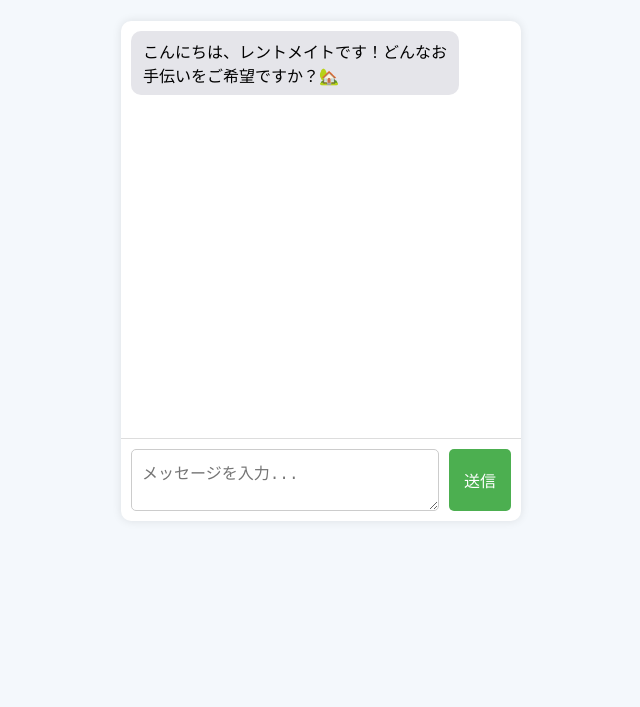
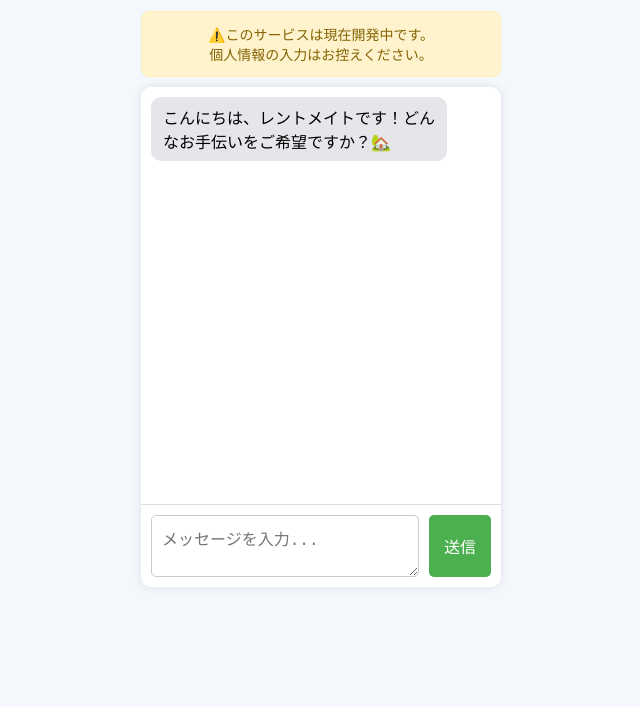
Before and after one commit to pakusui/web-chat-gpt, a website: page public/index.html in a window 1280 px wide. Shown: the part 93-800 px from the top of the page, without its empty margins (319-959 px from the left). Drawn offline with Linux system fonts and the light colour scheme.

Commit message:
注意書き追加
テキスト追加、幅修正

```diff
--- a/public/index.html
+++ b/public/index.html
@@ -8,9 +8,15 @@
   <link rel="icon" href="favicon.ico" />
 </head>
 <body>
+  <div class="main-wrapper">
     <div class="header">
       <h1>🏠 RentMate（レントメイト）</h1>
       <p class="subtitle">─ あなたの「お部屋探し」に寄り添うAI ─</p>
+    </div>
+
+    <div class="notice">
+      ⚠️このサービスは現在開発中です。<br>
+      個人情報の入力はお控えください。<br>
     </div>
 
     <div class="chat-container">
@@ -20,7 +26,7 @@
         <button id="send-btn">送信</button>
       </div>
     </div>
+  </div>
 
   <script src="script.js"></script>
 </body>
-</html>
--- a/public/style.css
+++ b/public/style.css
@@ -19,6 +19,26 @@ body {
   color: #333;
 }
 
+.main-wrapper {
+  width: 90%;
+  max-width: 400px;
+  margin: 0 auto;
+}
+
+.notice {
+  background-color: #fff3cd;
+  border: 1px solid #ffeeba;
+  color: #856404;
+  padding: 12px;
+  margin: 10px auto; /* ← autoで中央寄せにしておく */
+  border-radius: 8px;
+  font-size: 14px;
+  text-align: center;
+  width: 90%;         /* ← wrapperの幅にぴったり揃える */
+  box-sizing: border-box; /* ← padding含めて幅制限の中に収める */
+}
+
+
 .subtitle {
   font-size: 14px;
   color: #777;
@@ -27,7 +47,7 @@ body {
 
 .chat-container {
   background-color: #fff;
-  width: 90%;
+  width: 90%; /* ← wrapperに合わせて全幅 */
   max-width: 400px;
   height: 500px;
   display: flex;
@@ -35,7 +55,11 @@ body {
   border-radius: 10px;
   box-shadow: 0 0 10px rgba(0,0,0,0.1);
   overflow: hidden;
+
+  margin: 0 auto; /* ← これで左右中央に */
+  box-sizing: border-box;
 }
+
 
 .chat-box {
   flex: 1;
@@ -91,3 +115,12 @@ body {
   align-self: flex-start;
   background-color: #E5E5EA;
 }
+
+@media (max-width: 480px) {
+  .main-wrapper,
+  .chat-container,
+  .notice {
+    width: 92%;
+    max-width: none; /* 固定幅を解除して柔軟にする */
+  }
+}
```
Lines whose indentation alone changed are shown as unchanged.
